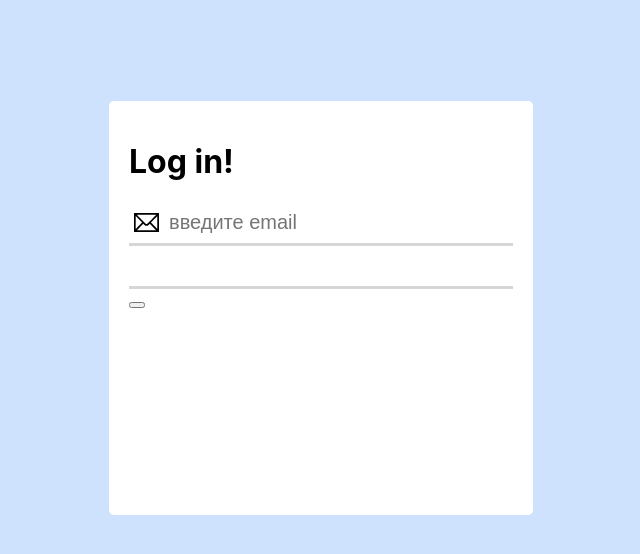
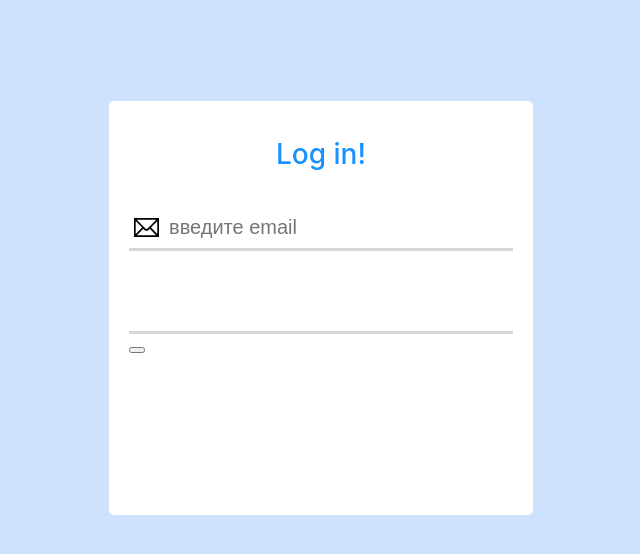
Before and after one commit to nikolay-t16/log-in, a React (Create React App) app: page / in a window 1280 px wide. Shown: the top 554 px of the page, without its empty margins (319-959 px from the left). Built offline with nearby package versions, Linux system fonts and the light colour scheme; the HTML template or start-up script is replaced by a standard one.

Commit message:
styled email input

```diff
--- a/src/components/blocks/FormInput/FormInput.module.scss
+++ b/src/components/blocks/FormInput/FormInput.module.scss
@@ -24,7 +24,8 @@
 
 .inputImg {
   position: absolute;
-  top: -11px;
+  cursor: pointer;
+  top: 0;
   left: 5px;
   width: 40px;
   height: 40px;
--- a/src/components/blocks/FormInput/FormInput.tsx
+++ b/src/components/blocks/FormInput/FormInput.tsx
@@ -4,12 +4,13 @@ import classNames from "classnames";
 
 interface Props extends React.InputHTMLAttributes<HTMLInputElement> {
   validationMessage?: string;
+  icon?: "email" | "password";
 }
 
 const FormInput = ({
   validationMessage: validationMessageInit,
   className,
-  type = "text",
+  icon,
   onChange,
   ...inputProps
 }: Props) => {
@@ -31,7 +32,7 @@ const FormInput = ({
         }}
       />
       <div
-        className={classNames(styles.inputImg, styles[`inputImg--${type}`])}
+        className={classNames(styles.inputImg, styles[`inputImg--${icon}`])}
       />
       <div className={styles.underlineWrapper}>
         <div className={styles.underline} />
--- /dev/null
+++ b/src/components/layouts/LogInForm/LogInForm.module.scss
@@ -0,0 +1,13 @@
+.title {
+  margin-bottom: 40px;
+  text-align: center;
+  font-weight: 500;
+  font-size: 28px;
+  line-height: 28px;
+  color: #1890FF;
+}
+
+.input {
+  margin-bottom: 40px;
+  display: block;
+}
--- a/src/components/layouts/LogInForm/LogInForm.tsx
+++ b/src/components/layouts/LogInForm/LogInForm.tsx
@@ -5,6 +5,8 @@ import {
   ValidationResult,
 } from "../../../helpers/logIn";
 import { useState } from "react";
+import styles from "./LogInForm.module.scss";
+
 interface LogInFormParams {
   onSubmit: (email: string, password: string) => Promise<void>;
   errors: ValidationResult;
@@ -14,17 +16,20 @@ const LogInForm = ({ onSubmit, errors }: LogInFormParams) => {
 
   return (
     <div>
-      <h1>Log in!</h1>
+      <h1 className={styles.title}>Log in!</h1>
       <form>
         <FormInput
+          className={styles.input}
           value={email}
           onChange={({ target: { value } }) => {
             setEmail(value);
           }}
+          icon="email"
           name="email"
           type="email"
           placeholder="введите email"
           required
+          minLength={6}
           pattern={emailValidationPattern}
           validationMessage={errors?.email}
         />
```
